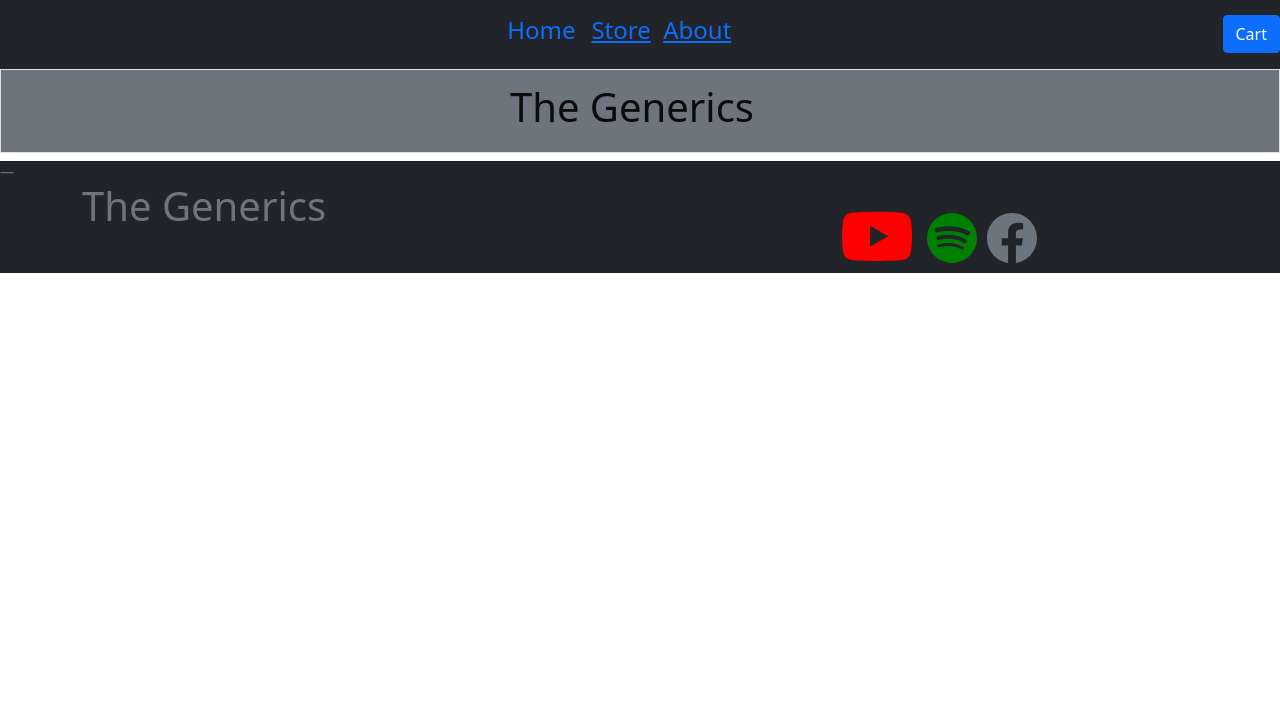
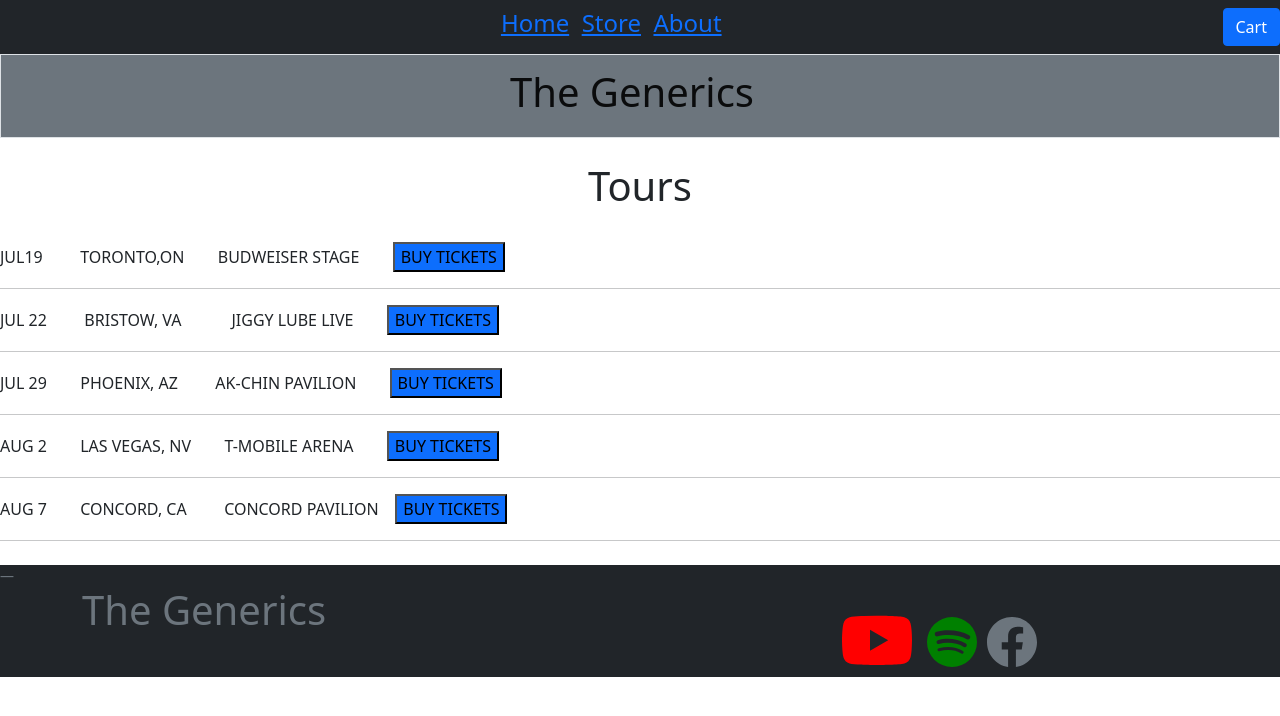
Before and after one commit to ut88/EcommerceWebsite, a React (Create React App) app: page /Home in a window 1280 px wide. Shown: the top 716 px of the page. Built offline with nearby package versions, Linux system fonts and the light colour scheme.

Commit message:
Add Home Router component

```diff
--- a/src/App.js
+++ b/src/App.js
@@ -7,6 +7,7 @@ import CartProvider from "./Components/store/CartProvider";
 import Footer from "./Components/Layout/footer"
 import {Route,Switch} from "react-router-dom";
 import About from "./Components/RouterComponents/About";
+import Home from "./Components/RouterComponents/ImageItem/Home";
 // import ThemeProvider from 'react-bootstrap/ThemeProvider'
 // import Navigator1 from "./Components/Nav2";
 const App=()=>{
@@ -25,6 +26,7 @@ const App=()=>{
   <Cart show3={preshow} show2={handleClose} />
     <Navigator show1={handleShow} />
     <Switch>
+      <Route exact path="/Home"  component={Home} />
       <Route exact path="/About" component={About} />
       <Route exact path="/Images" component={Images}/>
     </Switch>
--- a/src/Components/Layout/Nav.js
+++ b/src/Components/Layout/Nav.js
@@ -12,7 +12,7 @@ console.log(props);
           {/* <Navbar.Toggle aria-controls="responsive-navbar-nav" /> */}
           {/* <Navbar.Collapse id="responsive-navbar-nav"> */}
 
-              <Nav.Link href="#deets" variant="white"><h4>Home</h4></Nav.Link>
+              <NavLink to="/Home" ><h4>Home</h4></NavLink>&nbsp;&nbsp;&nbsp;
               <NavLink to="/Images">
               <h4> Store</h4>
               </NavLink>&nbsp;&nbsp;&nbsp;
--- /dev/null
+++ b/src/Components/RouterComponents/ImageItem/Home.js
@@ -0,0 +1,50 @@
+// import  "./Home.css"
+// import { Container,Row,Col } from "react-bootstrap";
+const Home=()=>{
+
+    return(<>
+     {/* <div className="bg-primary border"></div> */}
+     <div className="text-center"><h1>Tours</h1></div>
+     <div>
+            {/* <div className={classes.tour_items}>
+                <span className={classes.date}>JUL16</span>
+                <span className={classes.place}>DETROIT, MI</span>
+                <span className={classes.spec-place}>DTE ENERGY MUSIC THEATRE</span>
+                <button className={classes.btn}>BUY TICKETS</button>
+            </div> */}
+            <div className="tour-item">
+                <span class="tour-date">JUL19</span> &nbsp;&nbsp;&nbsp;&nbsp;&nbsp;&nbsp;&nbsp;&nbsp;
+                <span class="tour-place">TORONTO,ON</span>&nbsp;&nbsp;&nbsp;&nbsp;&nbsp;&nbsp;&nbsp;&nbsp;
+                <span class="tour-spec-place">BUDWEISER STAGE</span>&nbsp;&nbsp;&nbsp;&nbsp;&nbsp;&nbsp;&nbsp;&nbsp;
+                <button className="bg-primary">BUY TICKETS</button>
+            </div><hr />
+            <div class="tour-item">
+                <span class="tour-date">JUL 22</span>&nbsp;&nbsp;&nbsp;&nbsp;&nbsp;&nbsp;&nbsp;&nbsp;
+                <span class="tour-place"> BRISTOW, VA</span>&nbsp;&nbsp;&nbsp;&nbsp;&nbsp;&nbsp;&nbsp;&nbsp;&nbsp;&nbsp;&nbsp;&nbsp;
+                <span class="tour-spec-place">JIGGY LUBE LIVE</span>&nbsp;&nbsp;&nbsp;&nbsp;&nbsp;&nbsp;&nbsp;&nbsp;
+                <button className="bg-primary">BUY TICKETS</button>
+            </div><hr />
+            <div class="tour-item">
+                <span class="tour-date">JUL 29</span>&nbsp;&nbsp;&nbsp;&nbsp;&nbsp;&nbsp;&nbsp;&nbsp;
+                <span class="tour-place">PHOENIX, AZ</span>&nbsp;&nbsp;&nbsp;&nbsp;&nbsp;&nbsp;&nbsp;&nbsp;
+                <span class="tour-spec-place"> AK-CHIN PAVILION</span>&nbsp;&nbsp;&nbsp;&nbsp;&nbsp;&nbsp;&nbsp;&nbsp;
+                <button className="bg-primary">BUY TICKETS</button>
+            </div><hr />
+            <div class="tour-item">
+                <span class="tour-date">AUG 2</span>&nbsp;&nbsp;&nbsp;&nbsp;&nbsp;&nbsp;&nbsp;&nbsp;
+                <span class="tour-place">LAS VEGAS, NV</span>&nbsp;&nbsp;&nbsp;&nbsp;&nbsp;&nbsp;&nbsp;&nbsp;
+                <span class="tour-spec-place">T-MOBILE ARENA</span>&nbsp;&nbsp;&nbsp;&nbsp;&nbsp;&nbsp;&nbsp;&nbsp;
+                <button className="bg-primary">BUY TICKETS</button>
+            </div><hr />
+            <div class="tour-item">
+                <span class="tour-date">AUG 7</span>&nbsp;&nbsp;&nbsp;&nbsp;&nbsp;&nbsp;&nbsp;&nbsp;
+                <span class="tour-place">CONCORD, CA</span>&nbsp;&nbsp;&nbsp;&nbsp;&nbsp;&nbsp;&nbsp;&nbsp;
+                <span class="tour-spec-place"> CONCORD PAVILION</span>&nbsp;&nbsp;&nbsp;&nbsp;
+                <button className="bg-primary">BUY TICKETS</button>
+            </div><hr />
+        </div>
+    </>)
+
+}
+
+export default Home;
```
